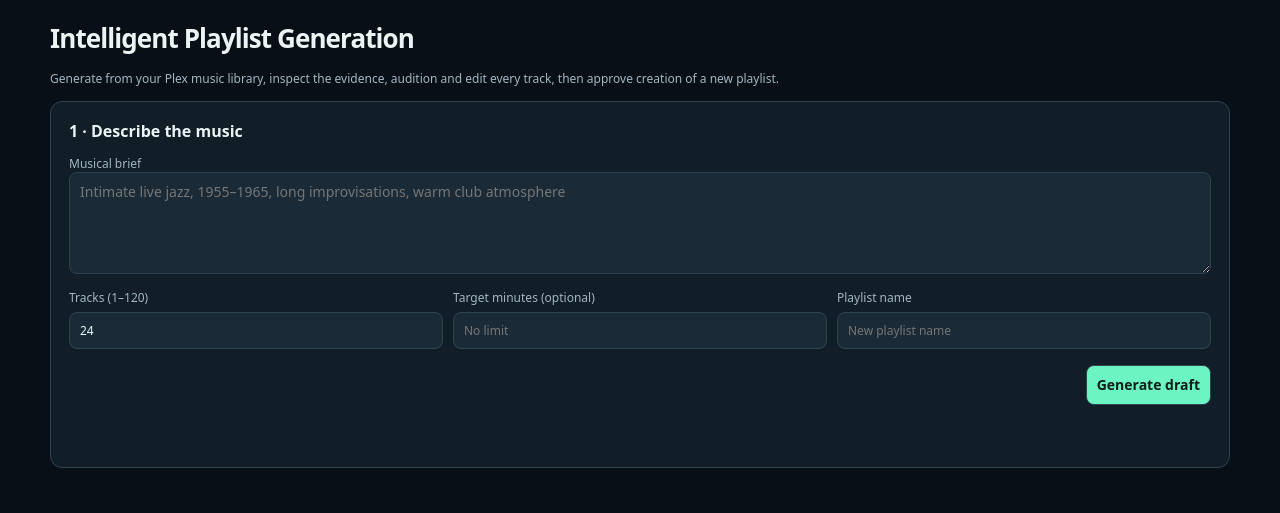
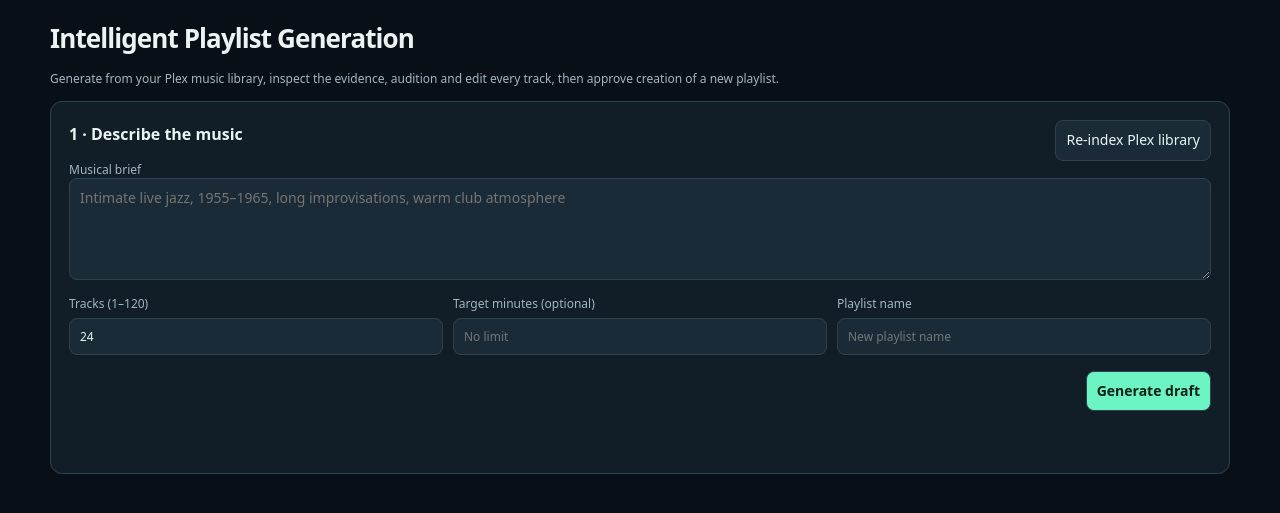
Before and after one commit to tpepels/plex-playlist-builder, a FastAPI app: page /playlist-generator in a window 1280 px wide. Shown: the part 42-555 px from the top of the page. Run offline with FastAPI, Linux system fonts and the light colour scheme; some libraries are stand-ins or nearby versions.

Commit message:
Integrate full album-year/genre Plex reindexing directly into generator workflow

```diff
--- a/app/templates/playlist_generator.html
+++ b/app/templates/playlist_generator.html
@@ -50,7 +50,8 @@ fieldset{border:1px solid var(--line);border-radius:9px;padding:12px;margin-top:
 <h1>Intelligent Playlist Generation</h1>
 <p class="muted">Generate from your Plex music library, inspect the evidence, audition and edit every track, then approve creation of a new playlist.</p>
 <section class="panel">
-  <h2>1 · Describe the music</h2>
+  <div class="row"><h2>1 · Describe the music</h2>
+    <button id="reindexLibrary" type="button" title="Refresh album years and genres from Plex">Re-index Plex library</button></div>
   <form id="createForm">
     <label for="prompt">Musical brief</label>
     <textarea id="prompt" required maxlength="400" minlength="8" placeholder="Intimate live jazz, 1955–1965, long improvisations, warm club atmosphere"></textarea>
@@ -269,6 +270,15 @@ function move(index,direction){
          after_id:destination===0?null:direction===1?keys[destination]:
                    keys[destination-1]}]);
 }
+$('reindexLibrary').onclick=async()=>{
+  $('reindexLibrary').disabled=true;
+  notify('Reading complete Plex music catalogue and release metadata…');
+  try{
+    const result=await post('/api/curation/library/refresh',{});
+    notify('Plex music catalogue refreshed · '+result.tracks+' tracks');
+  }catch(error){notify(error.message,true)}
+  finally{$('reindexLibrary').disabled=false}
+};
 $('createForm').onsubmit=async(event)=>{
   event.preventDefault();if(working)return;
   const prompt=$('prompt').value.trim(),name=readName();
```
